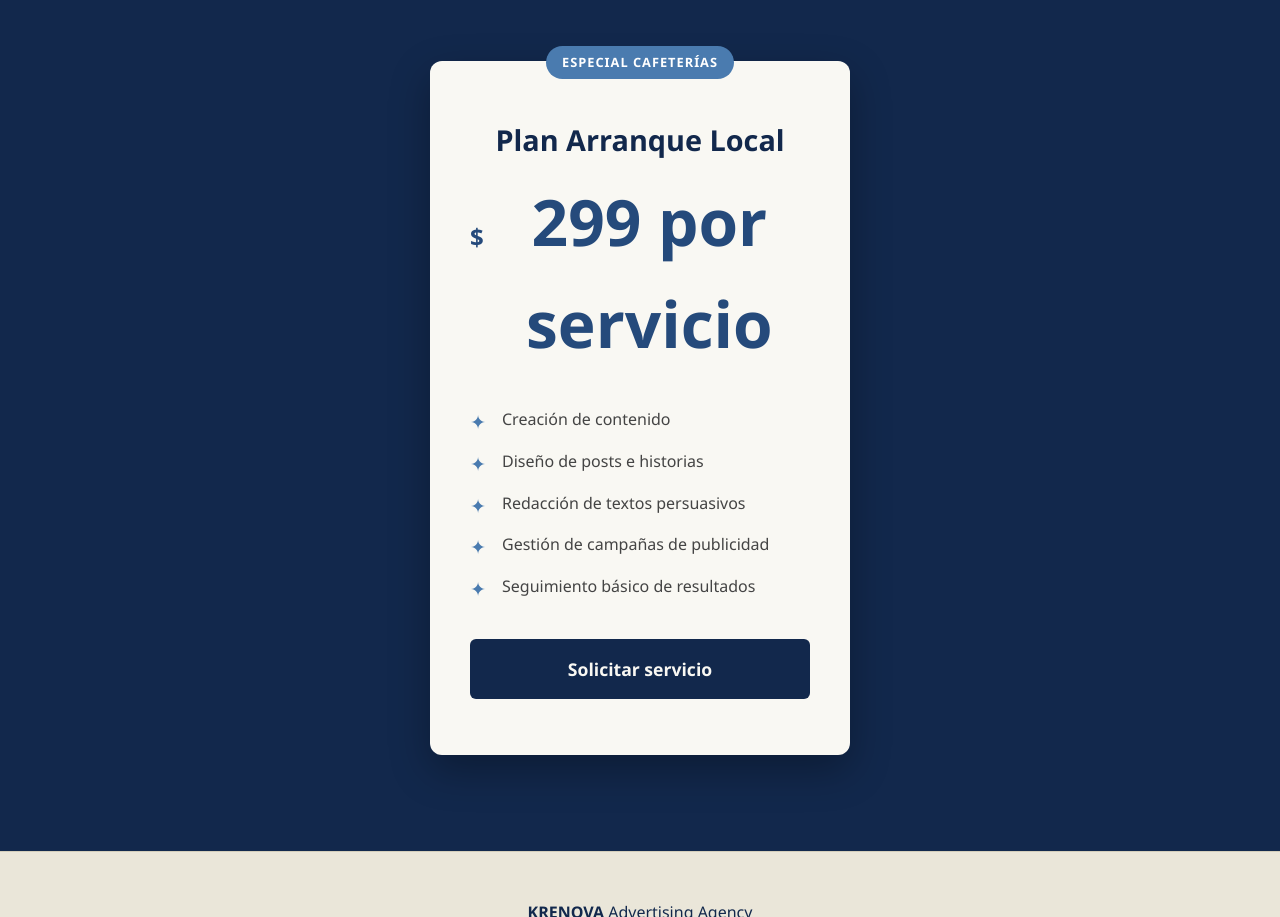
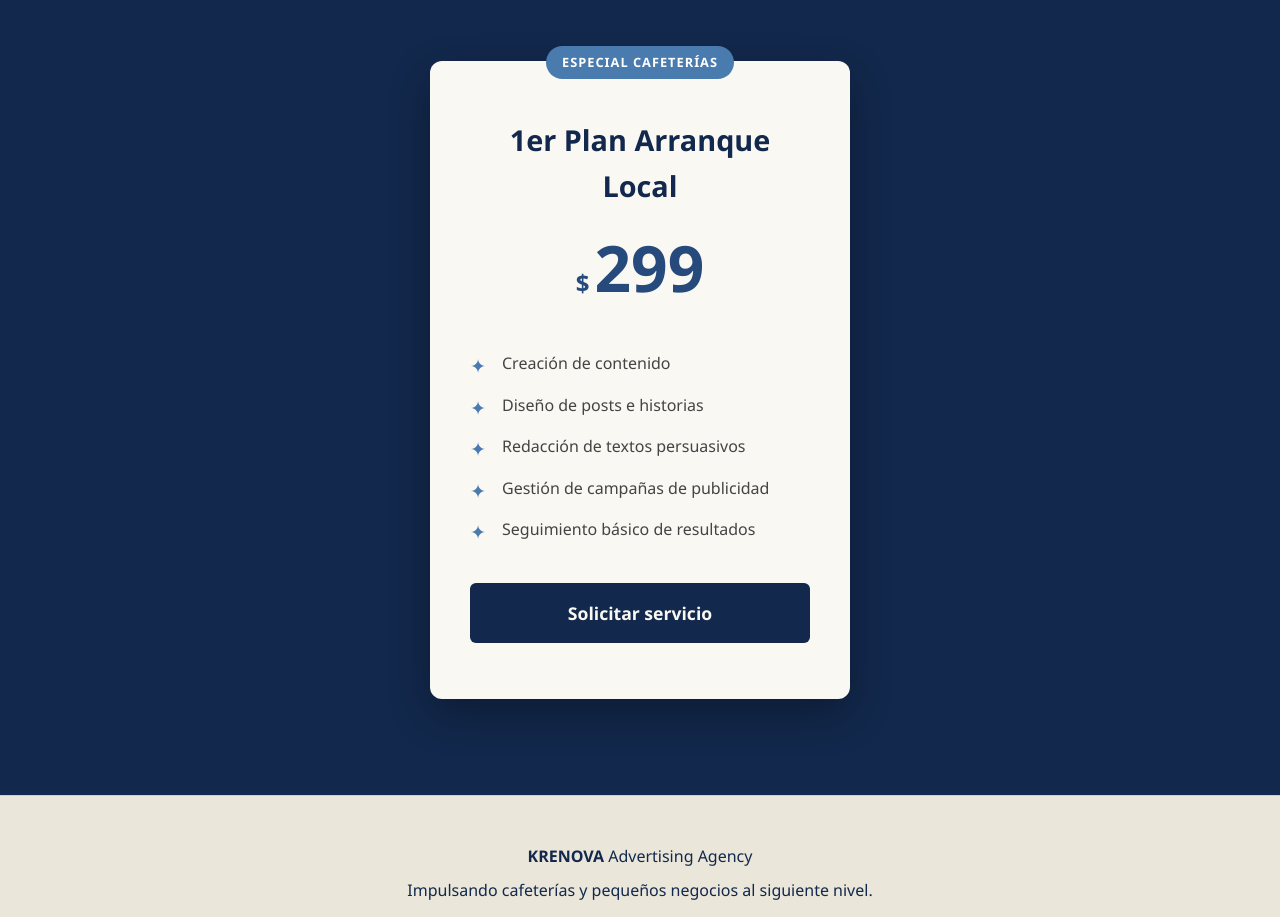
Before and after one commit to yazmin70vazquez-cpu/krenova, a plain HTML site: page index.html in a window 1280 px wide. Shown: the part 1908-2825 px from the top of the page. Drawn offline with Linux system fonts and the light colour scheme.

Commit message:
Add files via upload

```diff
--- a/index.html
+++ b/index.html
@@ -394,9 +394,9 @@
 
         <div class="pricing-card">
             <div class="badge">Especial Cafeterías</div>
-            <h3>Plan Arranque Local</h3>
+            <h3>1er Plan Arranque Local</h3>
             <div class="price">
-                <span class="currency">$</span>299 por servicio<span class="period"></span>
+                <span class="currency">$</span>299<span class="period"></span>
             </div>
             <ul class="pricing-features">
                 <li>Creación de contenido </li>
```
